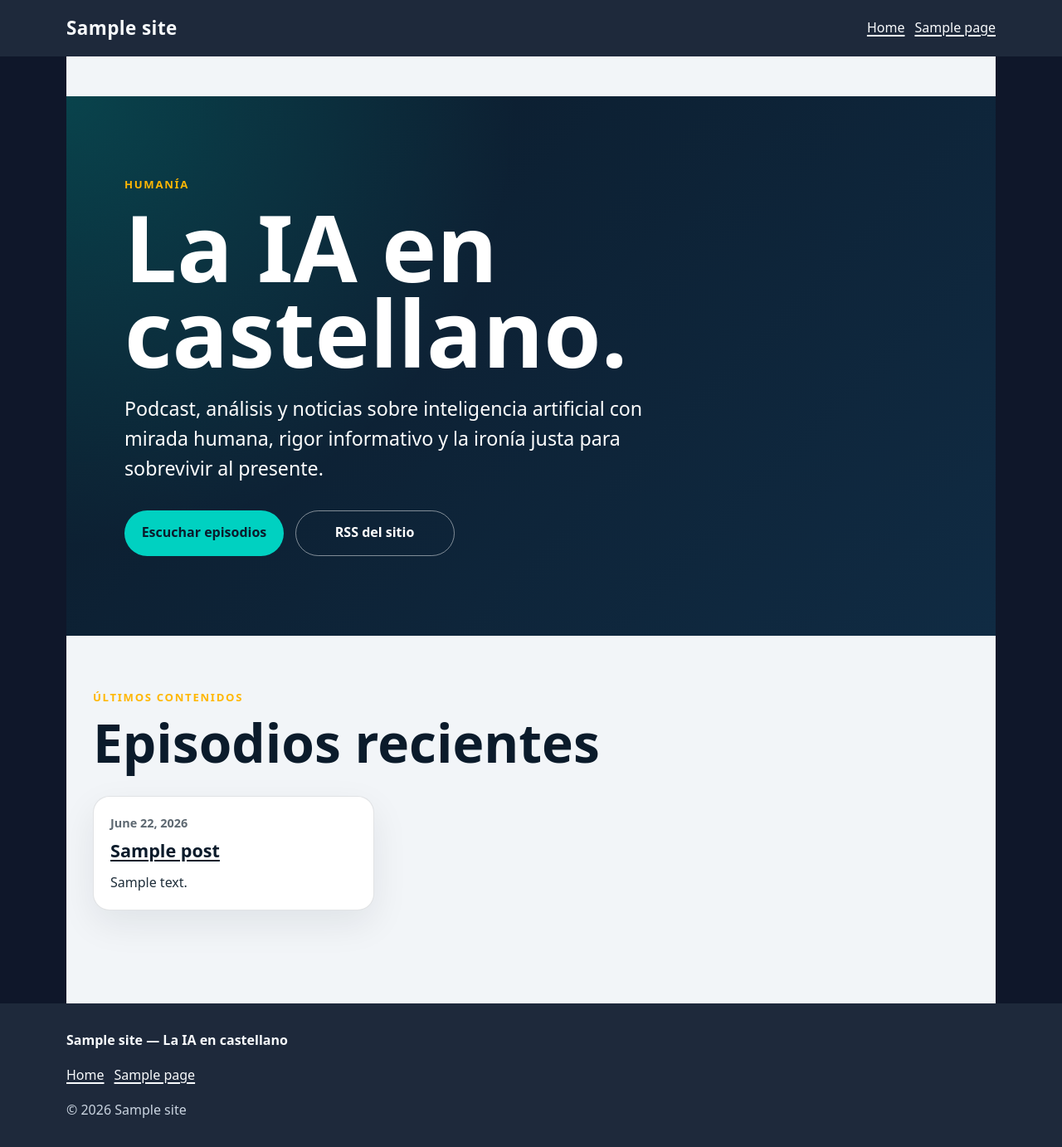
After one commit to aiaprivatecloud/private-cloud-automation, a WordPress theme: template humania-web/theme/humania-theme/front-page.php in a window 1280 px wide. The commit adds this page. Shown: the whole page at 83% size. Run offline with PHP 8.4 and a stand-in for WordPress, Linux system fonts and the light colour scheme; the site name, menu and one post (Sample post) are stand-ins, and other content is empty.

Commit message:
Añadir portada principal HUMANía

```diff
--- a/humania-web/theme/humania-theme/assets/css/main.css
+++ b/humania-web/theme/humania-theme/assets/css/main.css
@@ -299,3 +299,198 @@ select:focus-visible {
         padding: 2.5rem;
     }
 }
+
+/* Front page HUMANía */
+.humania-front {
+    background: #F2F5F8;
+    color: #1F2E3A;
+}
+
+.humania-front__hero {
+    padding: 4rem 1rem;
+    background:
+        radial-gradient(circle at top left, rgba(0, 209, 193, 0.22), transparent 34rem),
+        linear-gradient(135deg, #0B1B2B 0%, #102B43 100%);
+    color: #FFFFFF;
+}
+
+.humania-front__hero-inner {
+    max-width: 980px;
+    margin: 0 auto;
+}
+
+.humania-front__eyebrow,
+.humania-front__section-kicker {
+    margin: 0 0 0.75rem;
+    color: #FFB703;
+    font-size: 0.82rem;
+    font-weight: 900;
+    letter-spacing: 0.13em;
+    text-transform: uppercase;
+}
+
+.humania-front__title {
+    max-width: 10ch;
+    margin: 0;
+    font-size: clamp(3rem, 15vw, 7rem);
+    line-height: 0.92;
+    text-wrap: balance;
+}
+
+.humania-front__intro {
+    max-width: 700px;
+    margin: 1.5rem 0 0;
+    font-size: clamp(1.1rem, 3vw, 1.45rem);
+    line-height: 1.55;
+}
+
+.humania-front__actions {
+    display: grid;
+    grid-template-columns: 1fr;
+    gap: 0.85rem;
+    margin-top: 2rem;
+}
+
+.humania-front__button {
+    display: inline-flex;
+    align-items: center;
+    justify-content: center;
+    min-height: 48px;
+    padding: 0.85rem 1.1rem;
+    border-radius: 999px;
+    font-weight: 900;
+    text-align: center;
+    text-decoration: none;
+}
+
+.humania-front__button--primary {
+    background: #00D1C1;
+    color: #0B1B2B;
+}
+
+.humania-front__button--secondary {
+    border: 1px solid rgba(255, 255, 255, 0.48);
+    color: #FFFFFF;
+}
+
+.humania-front__button:hover {
+    text-decoration: underline;
+    text-underline-offset: 0.18em;
+}
+
+.humania-front__button:focus-visible,
+.humania-front-card__title a:focus-visible,
+.humania-front-card__image-link:focus-visible {
+    outline: 3px solid #FFB703;
+    outline-offset: 4px;
+}
+
+.humania-front__section {
+    max-width: 1120px;
+    margin: 0 auto;
+    padding: 3rem 1rem;
+}
+
+.humania-front__section-title {
+    margin: 0;
+    color: #0B1B2B;
+    font-size: clamp(2rem, 8vw, 4rem);
+    line-height: 1;
+}
+
+.humania-front__grid {
+    display: grid;
+    grid-template-columns: 1fr;
+    gap: 1rem;
+    margin-top: 2rem;
+}
+
+.humania-front-card {
+    overflow: hidden;
+    border: 1px solid rgba(11, 27, 43, 0.12);
+    border-radius: 1.25rem;
+    background: #FFFFFF;
+    box-shadow: 0 16px 44px rgba(11, 27, 43, 0.08);
+}
+
+.humania-front-card__image-link {
+    display: block;
+}
+
+.humania-front-card__image {
+    display: block;
+    width: 100%;
+    height: auto;
+    aspect-ratio: 16 / 9;
+    object-fit: cover;
+}
+
+.humania-front-card__body {
+    padding: 1.25rem;
+}
+
+.humania-front-card__meta {
+    margin: 0 0 0.6rem;
+    color: rgba(31, 46, 58, 0.72);
+    font-size: 0.9rem;
+    font-weight: 700;
+}
+
+.humania-front-card__title {
+    margin: 0;
+    font-size: 1.35rem;
+    line-height: 1.2;
+}
+
+.humania-front-card__title a {
+    color: #0B1B2B;
+    text-decoration-thickness: 0.1em;
+    text-underline-offset: 0.16em;
+}
+
+.humania-front-card__excerpt {
+    margin-top: 0.8rem;
+    line-height: 1.6;
+}
+
+.humania-front-card__excerpt p {
+    margin: 0;
+}
+
+.humania-front__empty {
+    margin-top: 2rem;
+    font-weight: 700;
+}
+
+@media (min-width: 560px) {
+    .humania-front__actions {
+        display: flex;
+        flex-wrap: wrap;
+    }
+
+    .humania-front__button {
+        width: auto;
+        min-width: 12rem;
+    }
+}
+
+@media (min-width: 760px) {
+    .humania-front__hero {
+        padding: 6rem 2rem;
+    }
+
+    .humania-front__section {
+        padding: 4rem 2rem;
+    }
+
+    .humania-front__grid {
+        grid-template-columns: repeat(2, minmax(0, 1fr));
+        gap: 1.25rem;
+    }
+}
+
+@media (min-width: 1040px) {
+    .humania-front__grid {
+        grid-template-columns: repeat(3, minmax(0, 1fr));
+    }
+}
--- /dev/null
+++ b/humania-web/theme/humania-theme/front-page.php
@@ -0,0 +1,98 @@
+<?php
+/**
+ * Portada principal HUMANía.
+ *
+ * @package humania-theme
+ */
+
+get_header();
+?>
+
+<main id="main-content" class="site-main humania-front">
+    <section class="humania-front__hero" aria-labelledby="humania-front-title">
+        <div class="humania-front__hero-inner">
+            <p class="humania-front__eyebrow">HUMANía</p>
+
+            <h1 id="humania-front-title" class="humania-front__title">
+                La IA en castellano.
+            </h1>
+
+            <p class="humania-front__intro">
+                Podcast, análisis y noticias sobre inteligencia artificial con mirada humana,
+                rigor informativo y la ironía justa para sobrevivir al presente.
+            </p>
+
+            <div class="humania-front__actions" aria-label="Acciones principales">
+                <a class="humania-front__button humania-front__button--primary" href="#ultimos-episodios">
+                    Escuchar episodios
+                </a>
+                <a class="humania-front__button humania-front__button--secondary" href="<?php echo esc_url( home_url( '/feed/' ) ); ?>">
+                    RSS del sitio
+                </a>
+            </div>
+        </div>
+    </section>
+
+    <section id="ultimos-episodios" class="humania-front__section" aria-labelledby="humania-latest-title">
+        <div class="humania-front__section-header">
+            <p class="humania-front__section-kicker">Últimos contenidos</p>
+            <h2 id="humania-latest-title" class="humania-front__section-title">
+                Episodios recientes
+            </h2>
+        </div>
+
+        <?php
+        $latest_posts = new WP_Query(
+            array(
+                'posts_per_page'      => 6,
+                'post_status'         => 'publish',
+                'ignore_sticky_posts' => true,
+            )
+        );
+        ?>
+
+        <?php if ( $latest_posts->have_posts() ) : ?>
+            <div class="humania-front__grid">
+                <?php while ( $latest_posts->have_posts() ) : ?>
+                    <?php $latest_posts->the_post(); ?>
+
+                    <article id="post-<?php the_ID(); ?>" <?php post_class( 'humania-front-card' ); ?>>
+                        <?php if ( has_post_thumbnail() ) : ?>
+                            <a class="humania-front-card__image-link" href="<?php the_permalink(); ?>" aria-label="<?php echo esc_attr( get_the_title() ); ?>">
+                                <?php the_post_thumbnail( 'medium_large', array( 'class' => 'humania-front-card__image' ) ); ?>
+                            </a>
+                        <?php endif; ?>
+
+                        <div class="humania-front-card__body">
+                            <p class="humania-front-card__meta">
+                                <time datetime="<?php echo esc_attr( get_the_date( 'c' ) ); ?>">
+                                    <?php echo esc_html( get_the_date() ); ?>
+                                </time>
+                            </p>
+
+                            <h3 class="humania-front-card__title">
+                                <a href="<?php the_permalink(); ?>">
+                                    <?php the_title(); ?>
+                                </a>
+                            </h3>
+
+                            <div class="humania-front-card__excerpt">
+                                <?php the_excerpt(); ?>
+                            </div>
+                        </div>
+                    </article>
+
+                <?php endwhile; ?>
+            </div>
+
+            <?php wp_reset_postdata(); ?>
+        <?php else : ?>
+            <p class="humania-front__empty">
+                Todavía no hay episodios publicados.
+            </p>
+        <?php endif; ?>
+    </section>
+</main>
+
+<?php
+get_footer();
```
